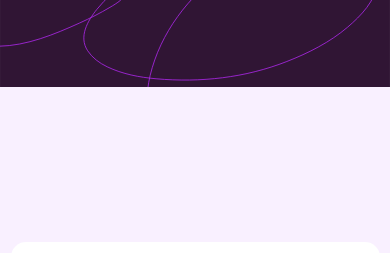
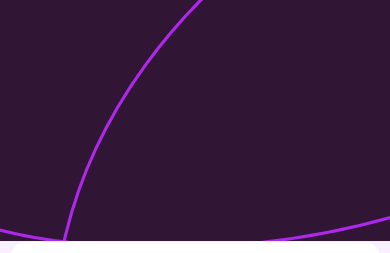
Before and after one commit to huz3y/faq-accordion-main, a website: page index.html in a window 390 px wide. Shown: the top 253 px of the page. Drawn offline with nearby package versions, Linux system fonts and the light colour scheme.

Commit message:
background image change in mobile view

```diff
--- a/sass/base/_base.scss
+++ b/sass/base/_base.scss
@@ -36,4 +36,8 @@ body {
   display: flex;
   justify-content: center;
   align-items: center;
+
+  @include respond(phone) {
+    background-image: url("/assets/images/background-pattern-mobile.svg");
+  }
 }
```
Also changed, not shown: README-template.md (deleted), assets/images/1.png (added), assets/images/2.png (added), assets/images/3.png (added), assets/images/4.png (added), css/style.css, 1 other file.
